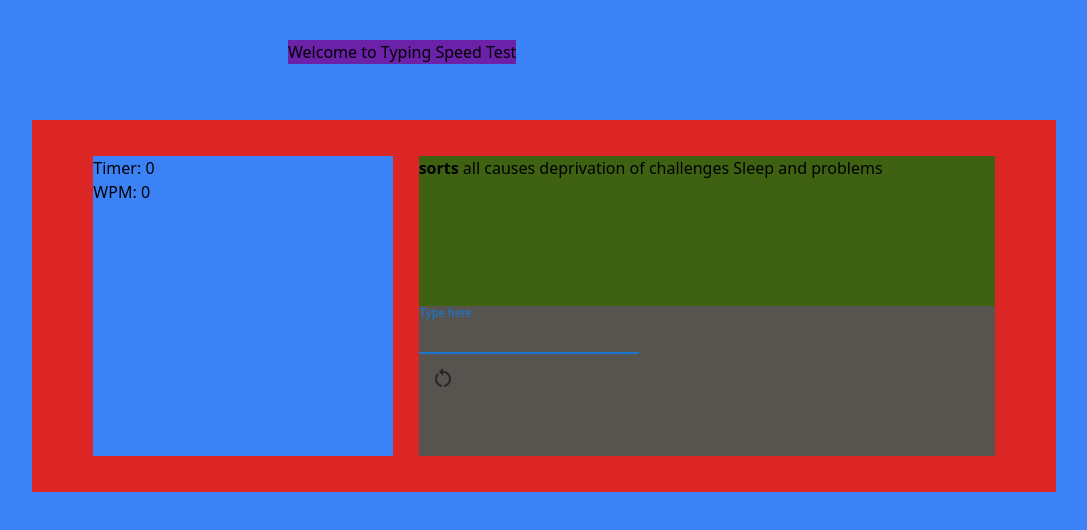
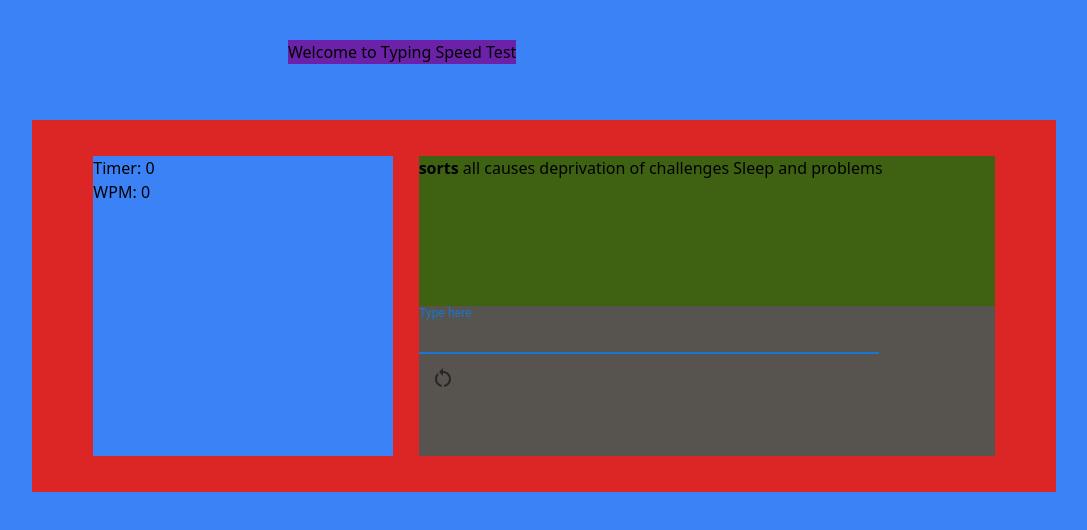
Before and after one commit to albert-dinh-01/TypingTest, a React (Create React App) app in the folder front/: page / in a window 1280 px wide. Shown: the top 530 px of the page, without its empty margins (96-1183 px from the left). Built offline with nearby package versions, Linux system fonts and the light colour scheme.

Commit message:
Increased the width of the text field to 80% of its container

```diff
--- a/front/src/components/TextField/TextField.tsx
+++ b/front/src/components/TextField/TextField.tsx
@@ -6,7 +6,6 @@ import TextField from "@mui/material/TextField";
 
 // TODO: Give another 10 words once all 10 words are covered
 // TODO: Only allow the timer to go to 60 seconds
-// TODO: Make the timer squared always
 
 const getText = () =>
 	`Sleep deprivation causes all sorts of challenges and problems`
@@ -165,6 +164,7 @@ const TextFieldComponent = () => {
 							label="Type here"
 							variant="standard"
 							autoFocus={true}
+							className="w-[80%]"
 						/>
 					</div>
 					<div className="p-0 m-0" id="resetButton">
```
